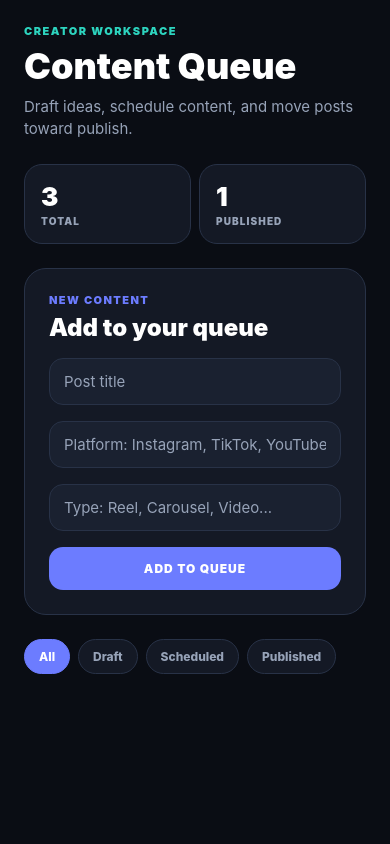
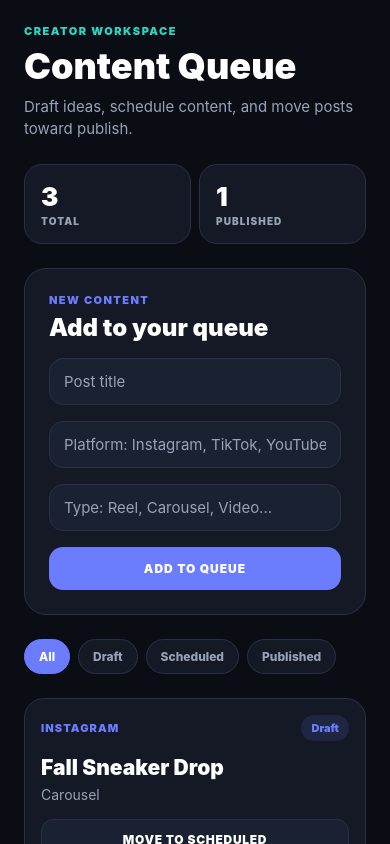
Before and after one commit to Nanku-cloud/module-1-github-practice-AZ, a React Native app in the folder M2_A2_Creator_Queue_Student_Files/: screen / in a window 390 px wide. Built offline with nearby package versions, Linux system fonts and the light colour scheme.

Commit message:
Render Creator Queue from state

```diff
--- a/M2_A2_Creator_Queue_Student_Files/src/screens/CreatorQueueScreen.js
+++ b/M2_A2_Creator_Queue_Student_Files/src/screens/CreatorQueueScreen.js
@@ -122,9 +122,26 @@ export default function CreatorQueueScreen() {
 
       <View style={styles.list}>
         {/* Use filteredPosts.map() to display one PostCard per post. */}
+        {filteredPosts.map((post) => (
+          <PostCard
+            key={post.id}
+            id={post.id}
+            title={post.title}
+            platform={post.platform}
+            type={post.type}
+            status={post.status}
+            onAdvance={handleAdvancePost}
+            onDelete={handleDeletePost}
+          />
+        ))}
 
 
         {/* Display the empty-list message only when filteredPosts is empty. */}
+        {filteredPosts.length === 0 ? (
+          <Text style={styles.emptyMessage}>
+             No content matches this filter.
+          </Text>
+        ) : null}
 
       </View>
     </ScrollView>
```
